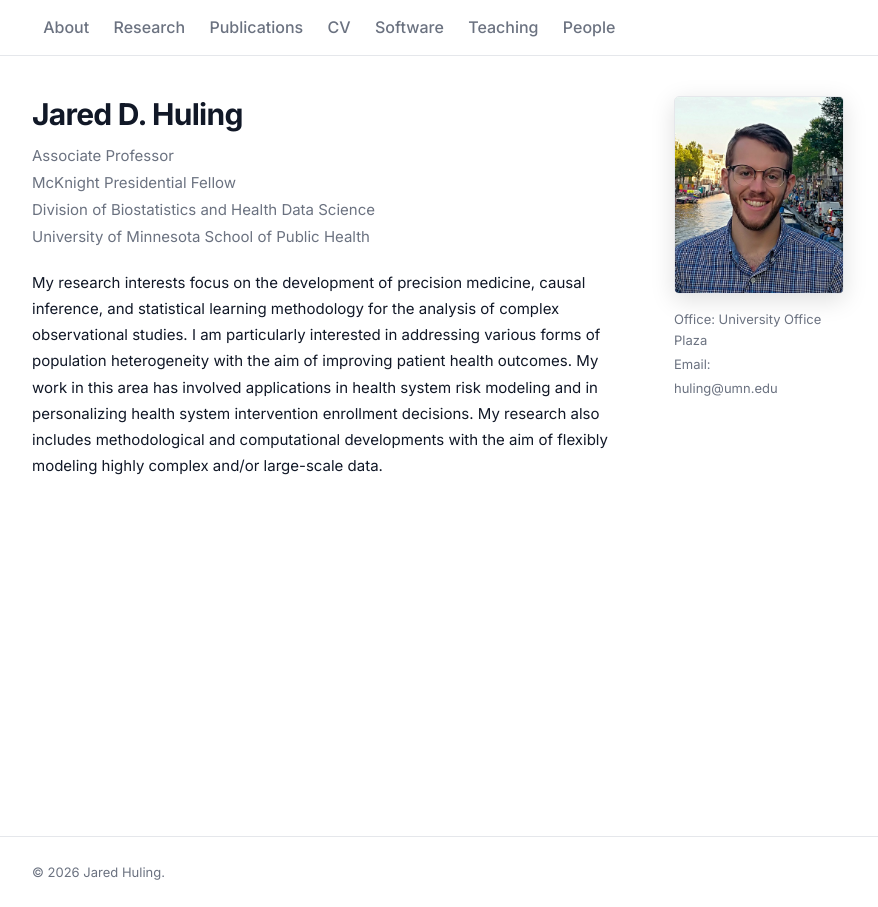
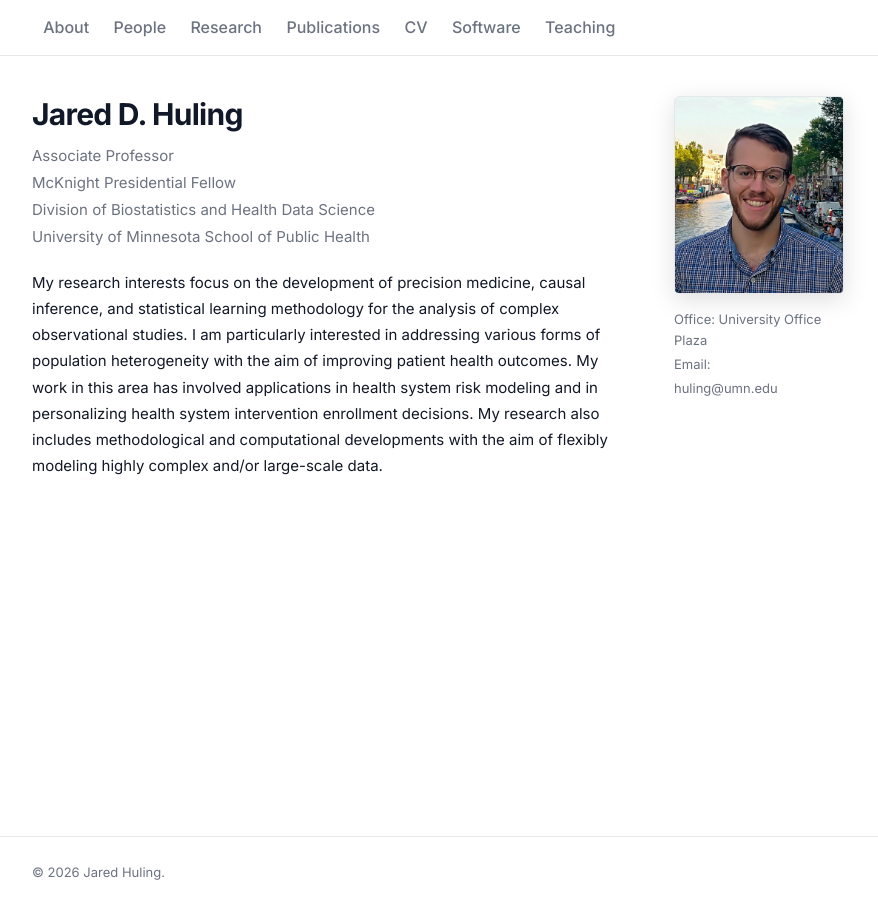
Before and after one commit to jaredhuling/jaredhuling.github.io, a Jekyll site: the page built from _pages/about.md, in a window 1280 px wide. Shown: the whole page, without its empty margins (202-1080 px from the left). Built offline with Jekyll 4.4.1, drawn with Linux system fonts in a browser that asks for light colours.

Commit message:
Nav order update

```diff
--- a/_includes/header.html
+++ b/_includes/header.html
@@ -7,12 +7,12 @@
 
     <nav class="site-nav">
       <a class="page-link" href="{{ '/' | prepend: site.baseurl | prepend: site.url }}">About</a>
+      <a class="page-link" href="{{ '/people/' | prepend: site.baseurl | prepend: site.url }}">People</a>
       <a class="page-link" href="{{ '/research/' | prepend: site.baseurl | prepend: site.url }}">Research</a>
       <a class="page-link" href="{{ '/publications/' | prepend: site.baseurl | prepend: site.url }}">Publications</a>
       <a class="page-link" href="{{ '/cv/' | prepend: site.baseurl | prepend: site.url }}">CV</a>
       <a class="page-link" href="{{ '/software/' | prepend: site.baseurl | prepend: site.url }}">Software</a>
       <a class="page-link" href="{{ '/teaching/' | prepend: site.baseurl | prepend: site.url }}">Teaching</a>
-      <a class="page-link" href="{{ '/people/' | prepend: site.baseurl | prepend: site.url }}">People</a>
     </nav>
 
   </div>
```
